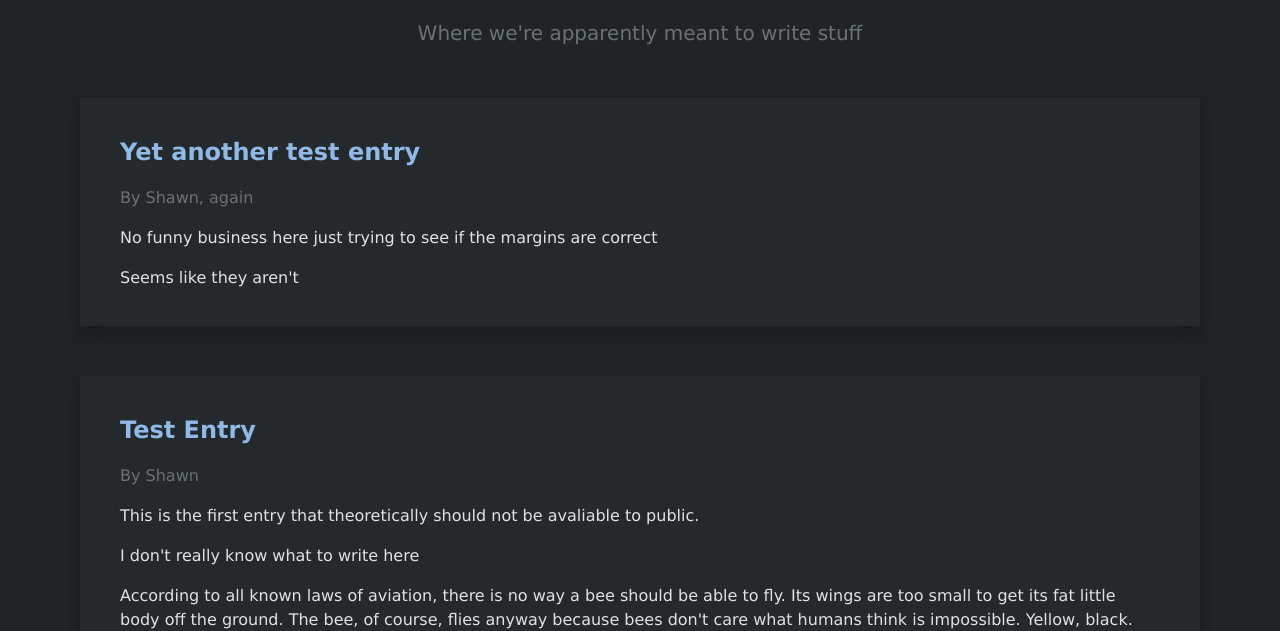
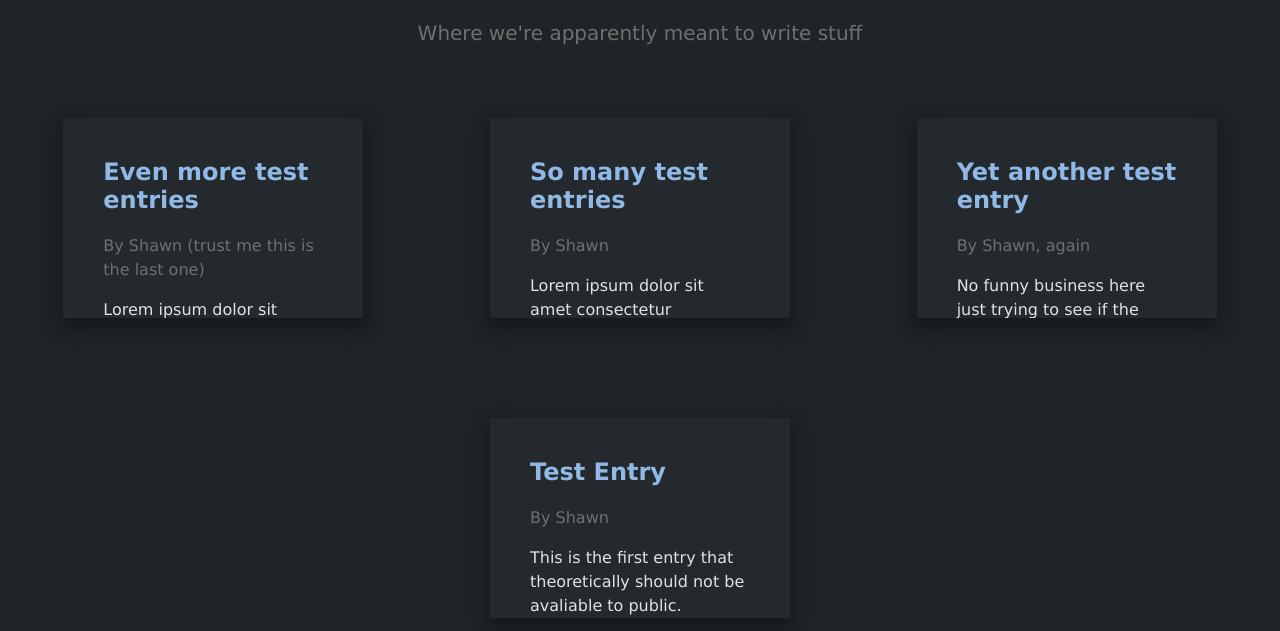
Before and after one commit to SoftwareCats/SoftwareCats.github.io, a plain HTML site: page blog.html in a window 1280 px wide. Shown: the part 192-823 px from the top of the page. Drawn offline with Linux system fonts and the light colour scheme.

Commit message:
Add flexbox and custom scrollbar

```diff
--- a/blog.html
+++ b/blog.html
@@ -21,14 +21,29 @@
         <h1>This is the blog</h1>
         <p class="subtitle">Where we're apparently meant to write stuff</p>
 
-        <article>
+        <div class="blog-container">
+
+            <article class="blog-post">
+                <h2>Even more test entries</h2>
+                <p class="dimmed">By Shawn (trust me this is the last one)</p>
+                <p>Lorem ipsum dolor sit amet consectetur adipisicing elit. Autem impedit consequuntur eligendi aut alias harum dolore et voluptatem modi. Et molestiae quibusdam voluptas officia vel omnis excepturi optio dicta facere dolores enim iure doloremque dignissimos ea incidunt, hic similique consectetur quae officiis porro a esse nam, quis distinctio? Totam cumque quidem fuga quis voluptas veritatis perspiciatis magni eligendi, consectetur qui, aperiam reiciendis obcaecati atque? Possimus numquam iure perspiciatis voluptate voluptatum! Dignissimos, placeat? Totam ducimus placeat laudantium odit maxime ab dignissimos molestiae veritatis voluptates quae doloremque aliquam delectus dolorum dicta repellat in consequatur, eum omnis illo corrupti veniam nemo commodi aperiam!</p>
+            </article>
+
+            <article class="blog-post">
+                <h2>So many test entries</h2>
+                <p class="dimmed">By Shawn</p>
+                <p>Lorem ipsum dolor sit amet consectetur adipisicing elit. Autem impedit consequuntur eligendi aut alias harum dolore et voluptatem modi. Et molestiae quibusdam voluptas officia vel omnis excepturi optio dicta facere dolores enim iure doloremque dignissimos ea incidunt, hic similique consectetur quae officiis porro a esse nam, quis distinctio? Totam cumque quidem fuga quis voluptas veritatis perspiciatis magni eligendi, consectetur qui, aperiam reiciendis obcaecati atque? Possimus numquam iure perspiciatis voluptate voluptatum! Dignissimos, placeat? Totam ducimus placeat laudantium odit maxime ab dignissimos molestiae veritatis voluptates quae doloremque aliquam delectus dolorum dicta repellat in consequatur, eum omnis illo corrupti veniam nemo commodi aperiam!</p>
+            </article>
+
+
+            <article class="blog-post">
                 <h2>Yet another test entry</h2>
                 <p class="dimmed">By Shawn, again</p>
                 <p>No funny business here just trying to see if the margins are correct</p>
                 <p>Seems like they aren't</p>
             </article>
 
-        <article>
+            <article class="blog-post">
                 <h2>Test Entry</h2>
                 <p class="dimmed">By Shawn</p>
                 <p>This is the first entry that theoretically should not be avaliable to public.</p>
@@ -135,5 +150,7 @@
                     But, Adam, how could they never have told us that?</p>
                     <p>I'm sorry for you having to read this, you're not meant to be here anyways.</p>
             </article>
+
+    </div>
     </body>
 </html>
--- a/main.css
+++ b/main.css
@@ -1,4 +1,5 @@
 :root{
+    /* Colors */
     --accent: #71aff8;
     --accent-secondary: #7a71f8;
     --background: #1f2428;
@@ -7,6 +8,23 @@
     --text: #e0e2e5;
     --text-secondary: #91b9e6;
     --text-dimmed: #6a7370;
+
+    /* Firefox scrollbar */
+    scrollbar-width: thin;
+    scrollbar-color: var(--text-dimmed) var(--background-secondary);
+}
+
+/* Scrollbar for other browsers */
+:root::-webkit-scrollbar {
+    width: 8px;
+}
+
+:root::-webkit-scrollbar-track {
+    background-color: var(--background-secondary);
+}
+
+:root::-webkit-scrollbar-thumb {
+    background-color: var(--text-dimmed);
 }
 
 /* To make sizing easier */
@@ -48,14 +66,18 @@ nav > ul > li > a {
     font-size: 18px;
     line-height: 45px;
     padding: 0px 20px 0px 20px; /*top right bottom left*/
-    transition: color 0.3s ease-out;
+    transition: color 0.7s ease-in-out;
+}
+
+nav > ul > li:hover > a {
+    color: var(--text-secondary);
 }
 
 div.nav-underline, div.nav-underlined {
     width: 0px;
-    margin: -5px auto 0 auto; /*top right bottom left*/
+    margin: -4px auto 0 auto; /*top right bottom left*/
     text-align: center;
-    height: 3px;
+    height: 4px;
     background-color: var(--accent);
     transition: width 0.3s ease-out;
 }
@@ -69,15 +91,11 @@ nav > ul > li:hover > div.nav-underline {
     width: 75px;
 }
 
-nav > ul > li:hover > a {
-    color: var(--text-secondary);
-}
-
 article {
     background-color: var(--background-secondary);
     margin: 50px 80px 50px 80px; /* top right bottom left */
     padding: 20px 40px 20px 40px; /* top right bottom left */
-    box-shadow: 0px 8px 16px 4px rgba(0, 0, 0, 0.2);
+    box-shadow: 0px 8px 16px 4px rgba(0, 0, 0, 0.3);
 }
 
 h1 {
@@ -104,3 +122,35 @@ p.subtitle {
 p.dimmed {
     color: var(--text-dimmed)
 }
+
+div.blog-container {
+    display: flex;
+    width: 100%;
+    height: fit-content;
+    flex-direction: row;
+    justify-content: space-around;
+    flex-wrap: wrap;
+}
+
+article.blog-post {
+    overflow: auto;
+    flex-basis: 300px;
+    height: 200px;
+    margin: 50px 20px 50px 20px; /* top right bottom left */
+    /* Firefox scrollbar */
+    scrollbar-width: thin;
+    scrollbar-color: var(--text-dimmed) var(--background-secondary);
+}
+
+/* Scrollbar for other browsers */
+article.blog-post::-webkit-scrollbar {
+    width: 8px;
+}
+
+article.blog-post::-webkit-scrollbar-track {
+    background-color: var(--background-secondary);
+}
+
+article.blog-post::-webkit-scrollbar-thumb {
+    background-color: var(--text-dimmed);
+}
```
Lines whose indentation alone changed are shown as unchanged.
